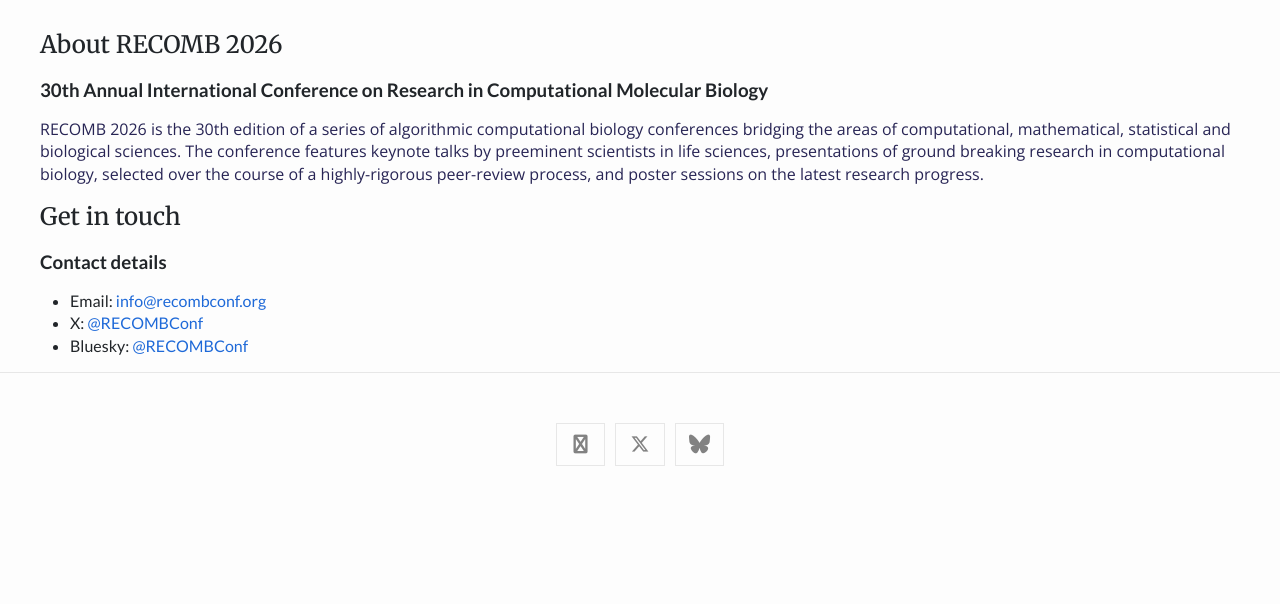
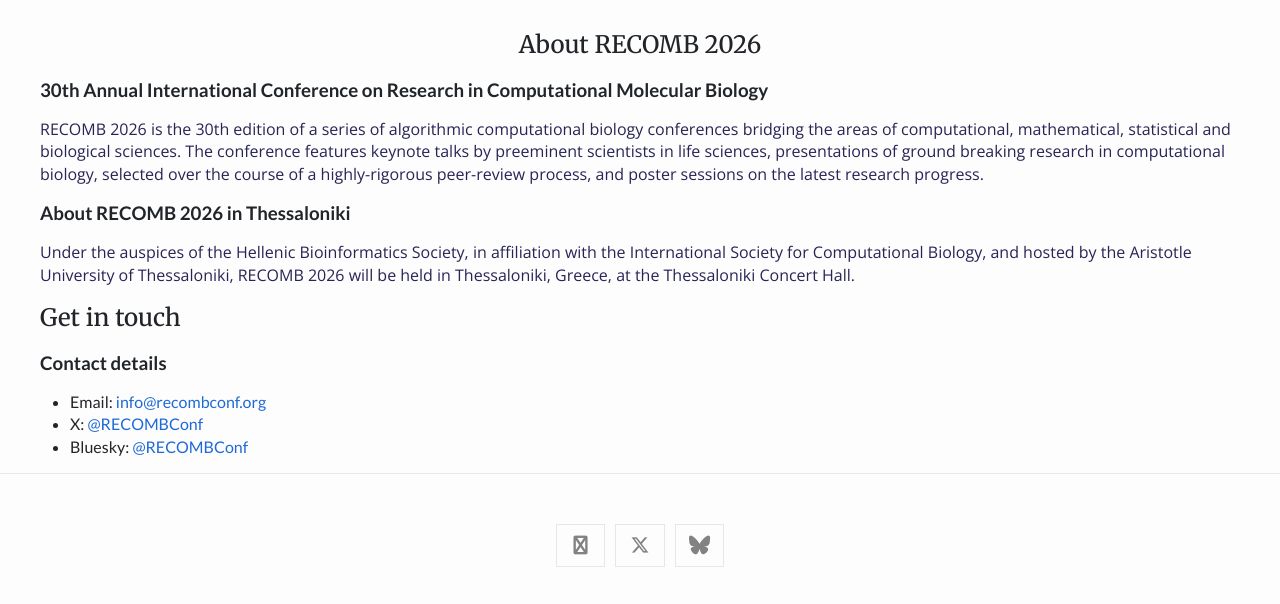
Before and after one commit to recomb-conference/recomb2026, a Jekyll site: the page built from index.md, in a window 1280 px wide and 900 px high, scrolled down 608 px, cut to the strip 296-900 px from the top of the window. Built offline with Jekyll 4.4.1, drawn with Linux system fonts in a browser that asks for light colours; nearby versions of some CDN libraries; before the commit the page ends 1407 px from its top, so only the background shows below that.

Commit message:
Add conference details for RECOMB 2026
Added information about the conference location and affiliations.

```diff
--- a/index.md
+++ b/index.md
@@ -3,11 +3,17 @@
 title: RECOMB 2026
 ---
 
-## About {{ site.title }}
+<center>
+<h2>About {{ site.title }}</h2>
+</center>
 
 ### {{ site.iteration }} Annual International Conference on Research in Computational Molecular Biology
 
 {{ site.title }} is the {{ site.iteration }} edition of a series of algorithmic computational biology conferences bridging the areas of computational, mathematical, statistical and biological sciences. The conference features keynote talks by preeminent scientists in life sciences, presentations of ground breaking research in computational biology, selected over the course of a highly-rigorous peer-review process, and poster sessions on the latest research progress.
+
+### About {{ site.title }} in Thessaloniki
+
+Under the auspices of the Hellenic Bioinformatics Society, in affiliation with the International Society for Computational Biology, and hosted by the Aristotle University of Thessaloniki, RECOMB 2026 will be held in Thessaloniki, Greece, at the Thessaloniki Concert Hall.
 
 ## Get in touch
 
```
